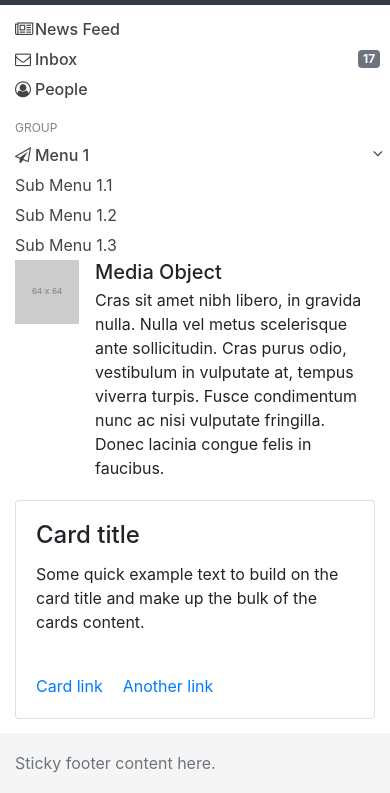
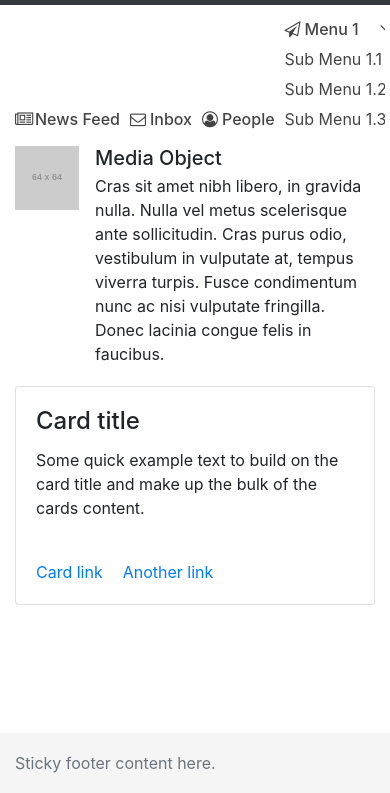
Before and after one commit to ariphidayat/react-template, a React app: page / in a window 390 px wide. Both pictures are taken after a click on the link "Menu 1". Shown: the part 51-844 px from the top of the page. Built offline with nearby package versions, Linux system fonts and the light colour scheme; placeholder pictures from the web are drawn by us.

Commit message:
change li sidebar to div and mobile overflow

```diff
--- a/src/components/left-sidebar.js
+++ b/src/components/left-sidebar.js
@@ -4,31 +4,31 @@ export default class LeftSidebar extends Component {
   render() {
     return (
       <aside className="col-md-2 sidebar">
-        <ul className="navbar-nav sidebar-menu sticky-top">
-          <li>
+        <div className="navbar-nav sidebar-menu sticky-top">
+          <div>
             <a href="#"><span className="fa fa-newspaper-o"/>News Feed</a>
-          </li>
-          <li>
+          </div>
+          <div>
             <a href="#"><span className="fa fa-envelope-o"/>Inbox
               <span className="badge badge-secondary pull-right">17</span>
             </a>
-          </li>
-          <li>
+          </div>
+          <div>
             <a href="#"><span className="fa fa-user-circle-o"/>People</a>
-          </li>
-          <li className="header">GROUP</li>
-          <li>
+          </div>
+          <div className="header">GROUP</div>
+          <div>
             <a href="#" data-toggle="collapse" data-target="#menu1">
               <span className="fa fa-send-o"/>Menu 1
-              <span><i className="fa fa-angle-left pull-right"></i></span>
+              <span><i className="fa fa-angle-left pull-right"/></span>
             </a>
-            <ul id="menu1" className="treeview-menu collapse">
-              <li><a href="#">Sub Menu 1.1</a></li>
-              <li><a href="#">Sub Menu 1.2</a></li>
-              <li><a href="#">Sub Menu 1.3</a></li>
-            </ul>
-          </li>
-        </ul>
+            <div id="menu1" className="treeview-menu collapse">
+              <div><a href="#">Sub Menu 1.1</a></div>
+              <div><a href="#">Sub Menu 1.2</a></div>
+              <div><a href="#">Sub Menu 1.3</a></div>
+            </div>
+          </div>
+        </div>
       </aside>
     )
   }
--- a/style/stylesheet.css
+++ b/style/stylesheet.css
@@ -51,52 +51,63 @@ body {
 .sidebar a:hover {
   text-decoration: none;
 }
-.sidebar-menu > li.header {
+.sidebar-menu > div.header {
   color: #848484;
   padding: 15px 5px 3px;
   font-size: 12px;
 }
-.sidebar-menu > li > a,
-.sidebar-menu .treeview-menu > li > a {
+.sidebar-menu > div > a,
+.sidebar-menu .treeview-menu > div > a {
   padding: 3px 5px;
   display: block;
   font-weight: 500;
 }
-.sidebar-menu > li:hover > a,
-.sidebar-menu > li.active > a {
+.sidebar-menu > div:hover > a,
+.sidebar-menu > div.active > a {
   background: #f5f5f5;
 }
-.sidebar-menu > li:hover > a[aria-expanded=true] {
+.sidebar-menu a[aria-expanded=true] {
   background: none;
 }
-.sidebar-menu > li > a[aria-expanded=true] > span > i {
+.sidebar-menu a[aria-expanded=true] i {
   transform: rotate(-90deg);
   -webkit-transform: rotate(-90deg);
   -ms-transform: rotate(-90deg);
 }
-.sidebar-menu > li > a > .fa {
+.sidebar-menu a > .fa {
   width: 20px;
 }
-.sidebar-menu > li > a > .badge,
+.sidebar-menu a > .badge,
 .fa-angle-left.pull-right {
   margin-top: 3px;
-}
-.sidebar-menu li.active > .treeview-menu {
-  display: block;
 }
 .sidebar-menu .treeview-menu {
   list-style: none;
   padding-left: 0;
 }
-.sidebar-menu > .treeview-menu > li {
-  margin: 0;
-}
-.sidebar-menu .treeview-menu > li > a {
+.sidebar-menu .treeview-menu > div a {
   font-weight: 400;
 }
-.treeview-menu > li.active > a,
-.treeview-menu > li:hover > a {
+.treeview-menu > div.active > a,
+.treeview-menu > div:hover > a {
   background: #f5f5f5;
+}
+
+@media (max-width: 767px) {
+  .sidebar-menu {
+    display: block;
+    white-space: nowrap;
+    overflow-x: scroll;
+    overflow-y: hidden;
+  }
+  .sidebar-menu > div {
+    display: inline-block;
+    margin-bottom: 12px;
+  }
+  .sidebar-menu > div.header,
+  .sidebar-menu a > span.badge {
+    display: none;
+  }
 }
 
 /*
```
